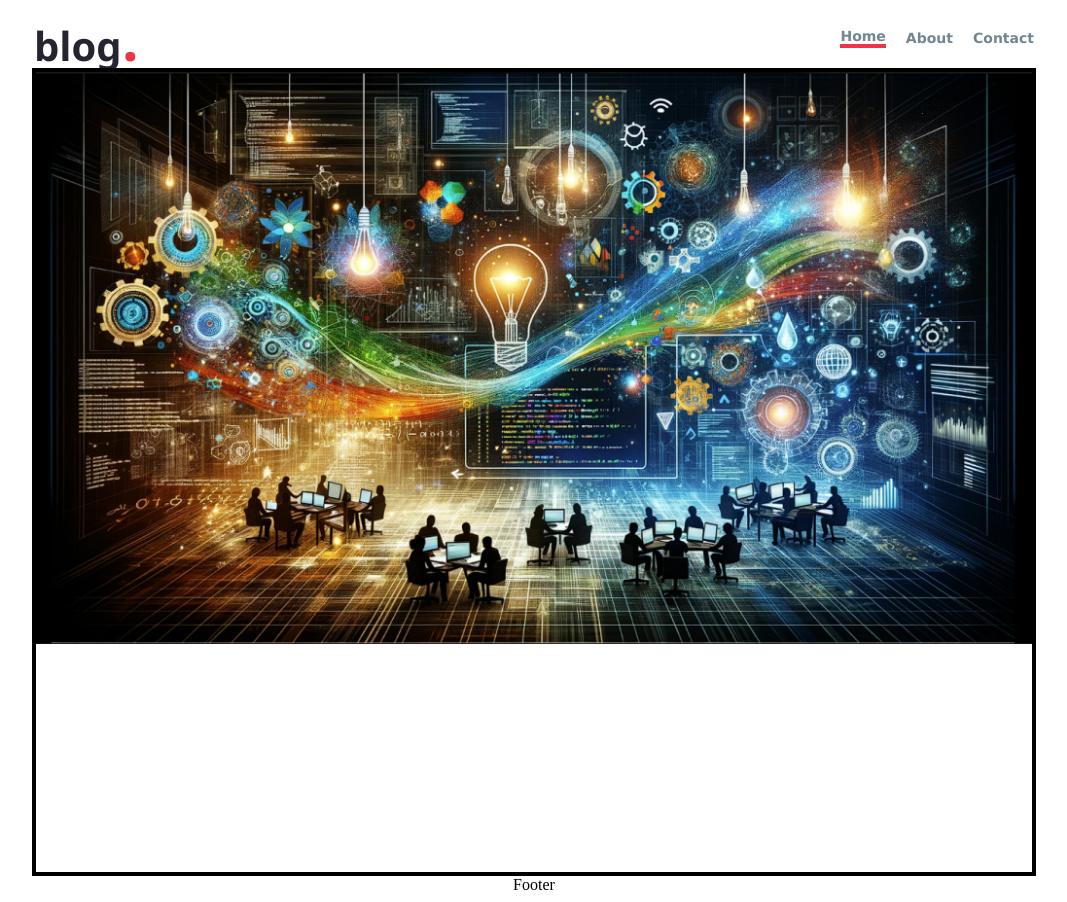
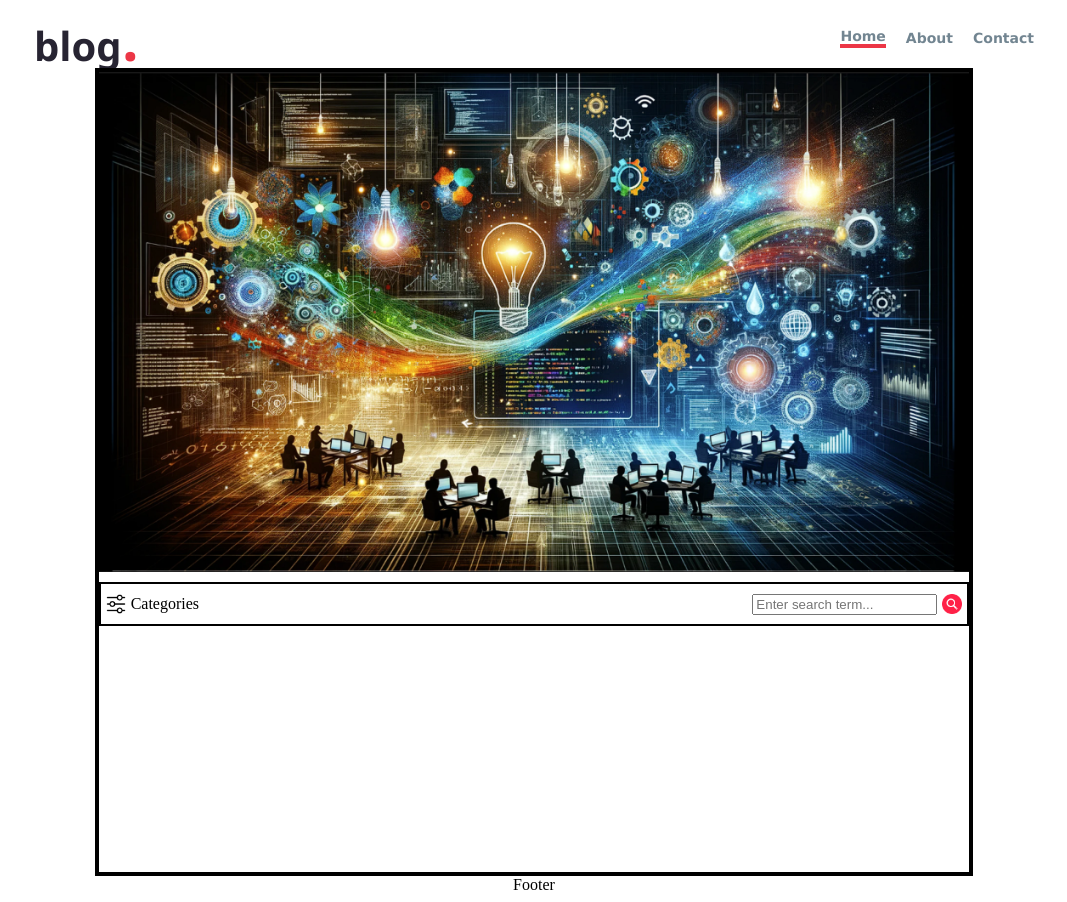
Before and after one commit to ankit-suman-07/Blog-Frontend, a React (Create React App) app: page / in a window 1280 px wide. Shown: the whole page, without its empty margins (106-1173 px from the left). Built offline with nearby package versions, Linux system fonts and the light colour scheme.

Commit message:
Implement Search and filter component

```diff
--- /dev/null
+++ b/src/components/search-filter/SearchFilter.css
@@ -0,0 +1,20 @@
+.search-filter {
+    height: 40px;
+    width: 100%;
+    display: flex;
+    align-items: center;
+    justify-content: space-between;
+}
+
+.filter, .search {
+    height: 100%;
+    display: flex;
+    align-items: center;
+    justify-content: center;
+}
+
+.filter img, .search img {
+    height: 20px;
+    margin: 5px;
+
+}
--- /dev/null
+++ b/src/components/search-filter/SearchFilter.js
@@ -0,0 +1,32 @@
+import React, {useState} from 'react'
+import "./SearchFilter.css"
+import FilterIcon from "../../assets/filter.png";
+import SearchIcon from "../../assets/search.png";
+
+const SearchFilter = () => {
+    const [inputValue, setInputValue] = useState('');
+
+    const handleInputChange = (event) => {
+        setInputValue(event.target.value); // Update the state with the current input value
+      };
+  return (
+    <div className='search-filter'>
+        <div className='filter' >
+            <img src={FilterIcon} alt='filter-icon' />
+            <span>Categories</span>
+        </div>
+        <div className='search' >
+            <input
+                type="text"
+                value={inputValue} // Bind the input value to state
+                onChange={handleInputChange} // Call the update function on change
+                placeholder="Enter search term..."
+            />
+            <img src={SearchIcon} alt='search-icon' />
+        </div>
+
+    </div>
+  )
+}
+
+export default SearchFilter
--- a/src/pages/home/Home.css
+++ b/src/pages/home/Home.css
@@ -10,8 +10,18 @@ main {
 
 .hero {
     width: 100%;
+    height: 500px;
+
 }
 
 .hero img {
-    width: 100%;
+    width: 100%;          /* Make the image take full width of the div */
+    height: 100%;
+    object-fit: cover;
+    object-position: center;
 }
+
+.search-section {
+    border: 2px solid black;
+    margin-top: 10px;
+}
--- a/src/pages/home/Home.js
+++ b/src/pages/home/Home.js
@@ -1,5 +1,9 @@
 import React from 'react'
+import SearchFilter from '../../components/search-filter/SearchFilter'
+
 import MainImage from "../../assets/main-pic.png"
+import SearchIcon from "../../assets/search.png"
+import FilterIcon from "../../assets/filter.png"
 import "./Home.css"
 
 const Home = () => {
@@ -8,6 +12,9 @@ const Home = () => {
         <main>
             <section className='hero' >
               <img src={MainImage} alt='main-hoarding' />
+            </section>
+            <section className='search-section' >
+              <SearchFilter />
             </section>
         </main>
         <footer>
```
Also changed, not shown: src/assets/filter.png (added), src/assets/search.png (added).
